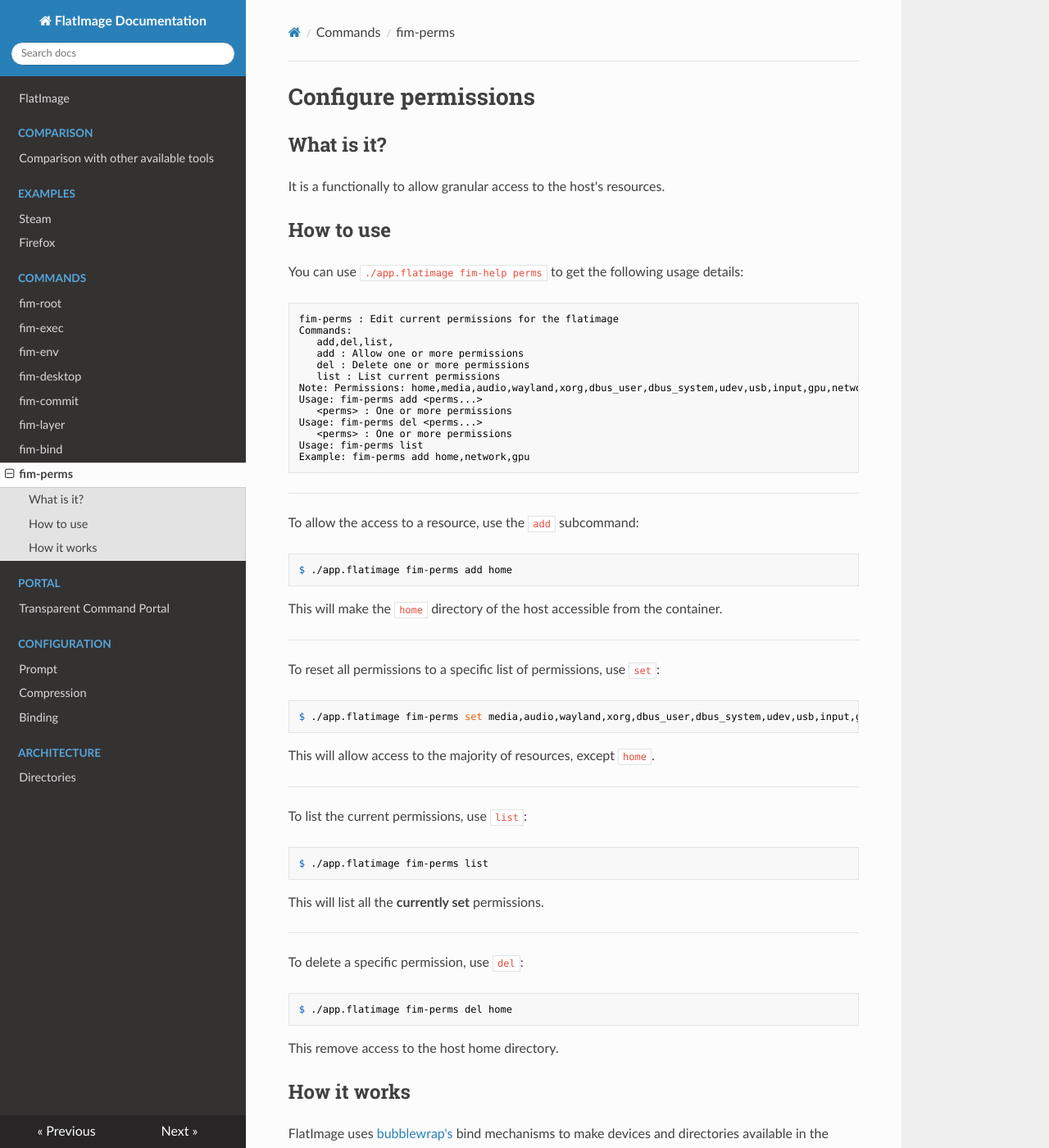
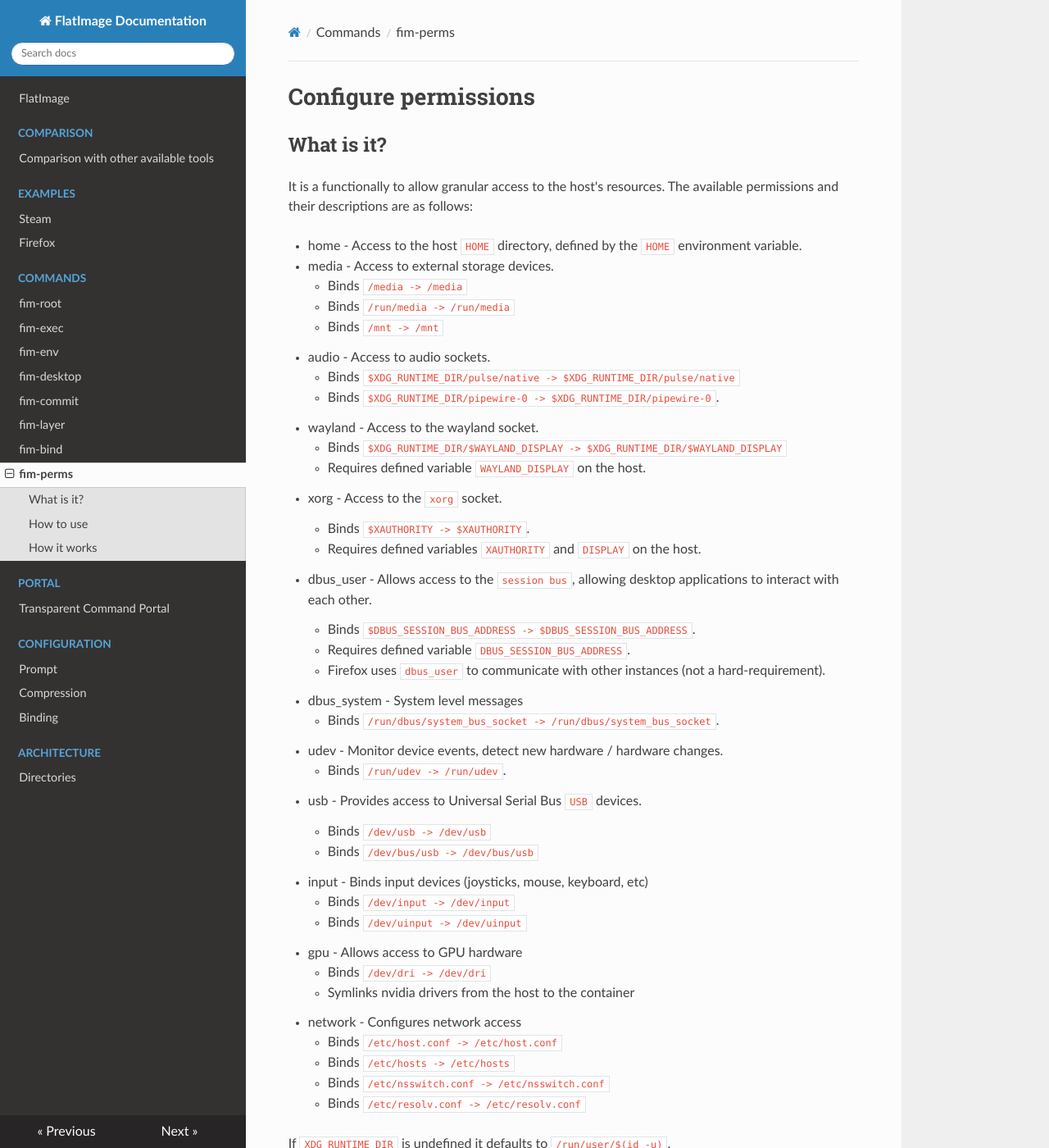
Before and after one commit to flatimage/docs, an MkDocs documentation site: the page built from docs/cmd/perms.md, in a window 1280 px wide and 1400 px high. Shown: the whole window at 82% size. Built offline with MkDocs 1.6.1, drawn with Linux system fonts in a browser that asks for light colours; nearby versions of some CDN libraries.

Commit message:
Include description of permissions

```diff
--- a/docs/cmd/perms.md
+++ b/docs/cmd/perms.md
@@ -2,7 +2,49 @@
 
 ## What is it?
 
-It is a functionally to allow granular access to the host's resources.
+It is a functionally to allow granular access to the host's resources. The
+available permissions and their descriptions are as follows:
+
+* home - Access to the host `HOME` directory, defined by the `HOME` environment
+variable.
+* media - Access to external storage devices.
+    * Binds `/media -> /media`
+    * Binds `/run/media -> /run/media`
+    * Binds `/mnt -> /mnt`
+* audio - Access to audio sockets.
+    * Binds `$XDG_RUNTIME_DIR/pulse/native -> $XDG_RUNTIME_DIR/pulse/native`
+    * Binds `$XDG_RUNTIME_DIR/pipewire-0 -> $XDG_RUNTIME_DIR/pipewire-0`.
+* wayland - Access to the wayland socket.
+    * Binds `$XDG_RUNTIME_DIR/$WAYLAND_DISPLAY -> $XDG_RUNTIME_DIR/$WAYLAND_DISPLAY`
+    * Requires defined variable `WAYLAND_DISPLAY` on the host.
+* xorg - Access to the `xorg` socket.
+    * Binds `$XAUTHORITY -> $XAUTHORITY`.
+    * Requires defined variables `XAUTHORITY` and `DISPLAY` on the host.
+* dbus_user - Allows access to the `session bus`, allowing desktop applications to
+    interact with each other.
+    * Binds `$DBUS_SESSION_BUS_ADDRESS -> $DBUS_SESSION_BUS_ADDRESS`.
+    * Requires defined variable `DBUS_SESSION_BUS_ADDRESS`.
+    * Firefox uses `dbus_user` to communicate with other instances (not a hard-requirement).
+* dbus_system - System level messages
+    * Binds `/run/dbus/system_bus_socket -> /run/dbus/system_bus_socket`.
+* udev - Monitor device events, detect new hardware / hardware changes.
+    * Binds `/run/udev -> /run/udev`.
+* usb - Provides access to Universal Serial Bus `USB` devices.
+    * Binds `/dev/usb -> /dev/usb`
+    * Binds `/dev/bus/usb -> /dev/bus/usb`
+* input - Binds input devices (joysticks, mouse, keyboard, etc)
+    * Binds `/dev/input -> /dev/input`
+    * Binds `/dev/uinput -> /dev/uinput`
+* gpu - Allows access to GPU hardware
+    * Binds `/dev/dri -> /dev/dri`
+    * Symlinks nvidia drivers from the host to the container
+* network - Configures network access
+    * Binds `/etc/host.conf -> /etc/host.conf`
+    * Binds `/etc/hosts -> /etc/hosts`
+    * Binds `/etc/nsswitch.conf -> /etc/nsswitch.conf`
+    * Binds `/etc/resolv.conf -> /etc/resolv.conf`
+
+If `XDG_RUNTIME_DIR` is undefined it defaults to `/run/user/$(id -u)`.
 
 ## How to use
 
```
